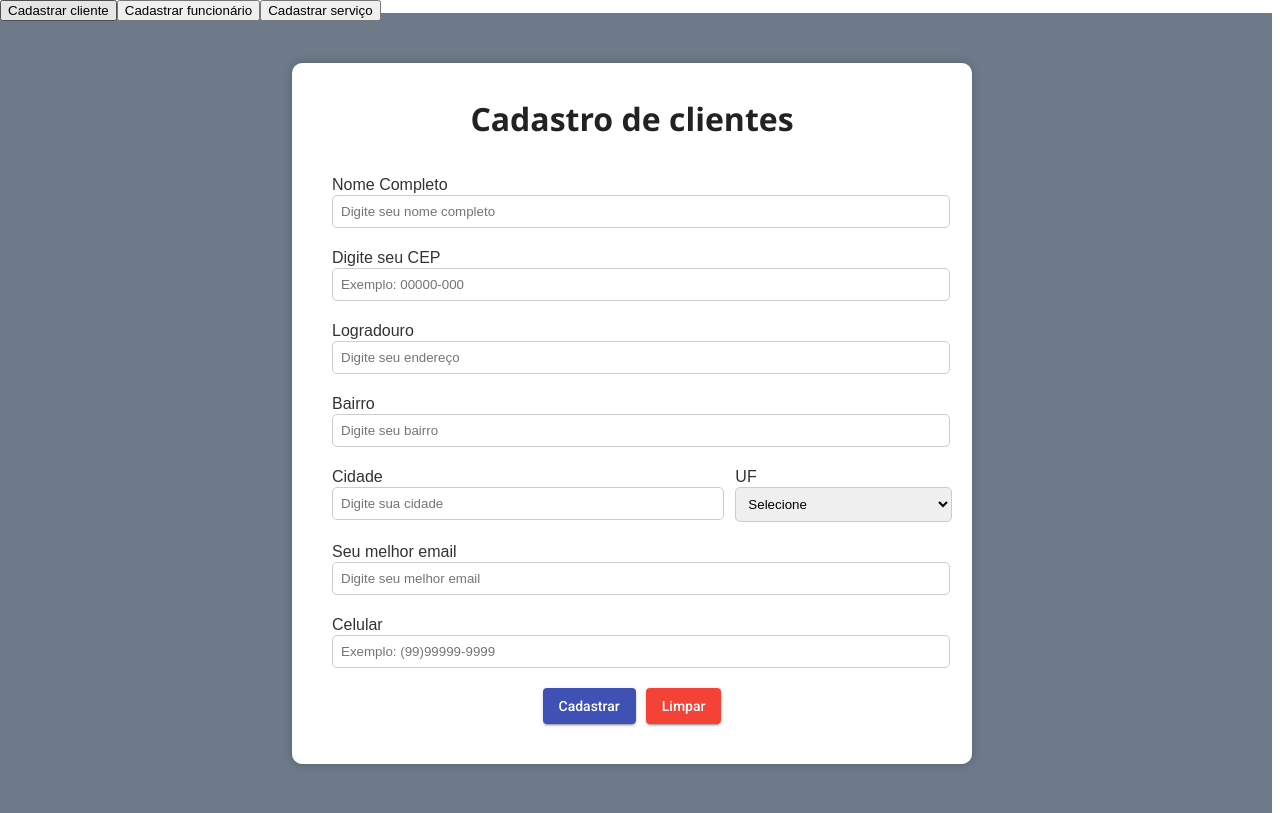
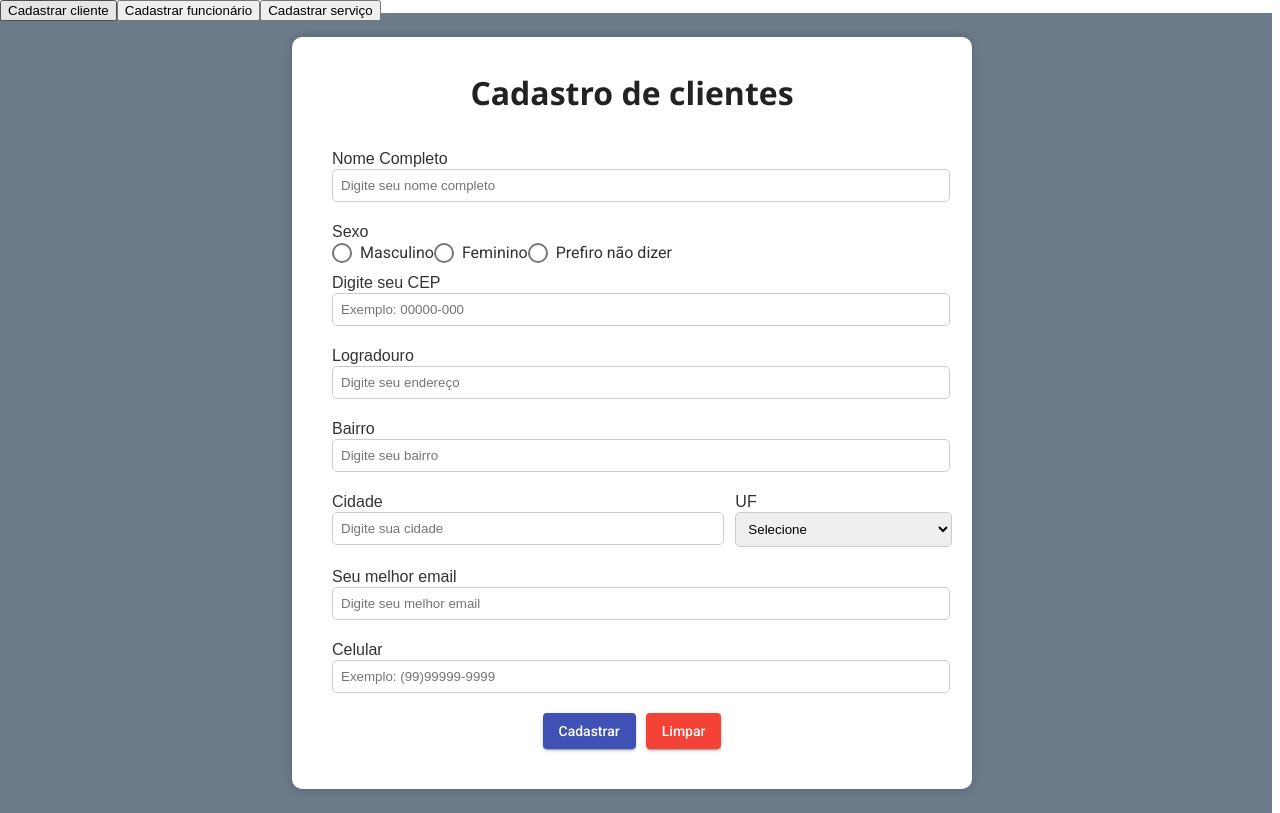
Before and after one commit to ErickSM1997/estudo-angular, an Angular app: page /cadastro in a window 1280 px wide. Built offline with nearby package versions, Linux system fonts and the light colour scheme.

Commit message:
Ajustando rotas dos botões

```diff
--- a/src/app/app.component.html
+++ b/src/app/app.component.html
@@ -1,9 +1,9 @@
 <header>
 <div class="menu">
     <div class="itens-menu">
-        <button href  ="cadastro/cadastro.component.html">Cadastrar cliente</button>
-        <button href ="cadastro-funcionario/cadastro-funcionario.component.html">Cadastrar funcionário</button>
-        <button href ="servico/servico.component.html">Cadastrar serviço</button>
+        <button routerLink="/cadastro">Cadastrar cliente</button>
+        <button routerLink="/cadastro-funcionario">Cadastrar funcionário</button>
+        <button routerLink="/servico">Cadastrar serviço</button>
     </div>
 </div>
 </header>
--- a/src/app/cadastro/cadastro.component.html
+++ b/src/app/cadastro/cadastro.component.html
@@ -15,6 +15,17 @@
 
                 </label>
                 <input type="text" id="nome" name="nome" placeholder="Digite seu nome completo" required>
+            </div>
+            <div>
+                <label for="Sexo">Sexo
+                </label>
+                <mat-radio-group aria-label="Selecione uma opção">
+                    <mat-radio-button value="1">Masculino</mat-radio-button>
+                    <mat-radio-button value="2">Feminino</mat-radio-button>
+                    <mat-radio-button value="3">Prefiro não dizer</mat-radio-button>
+                </mat-radio-group>
+
+
             </div>
             <div>
                 <label for="cep"> Digite seu CEP
```
Also changed, not shown: src/app/app.module.ts (+7 -2 lines).
